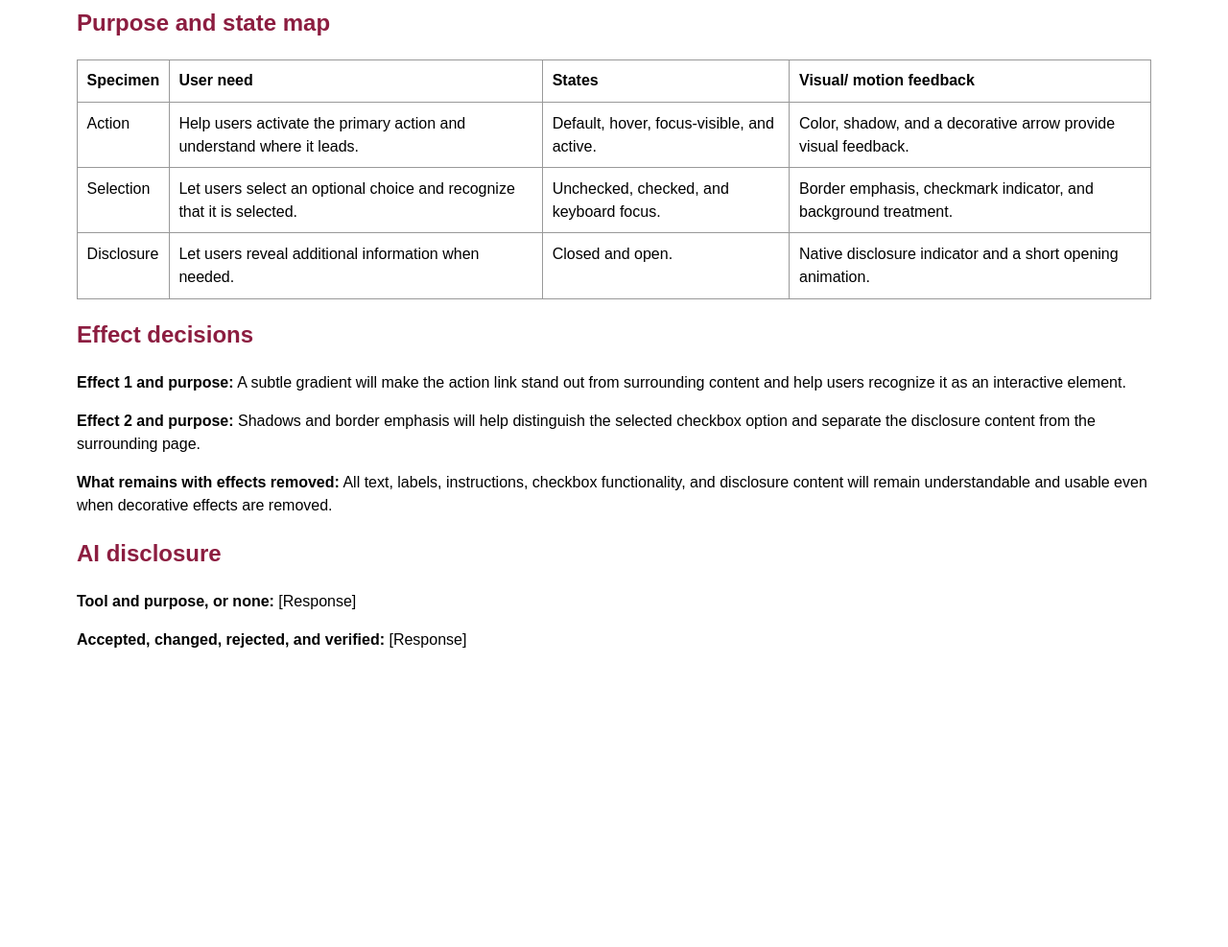
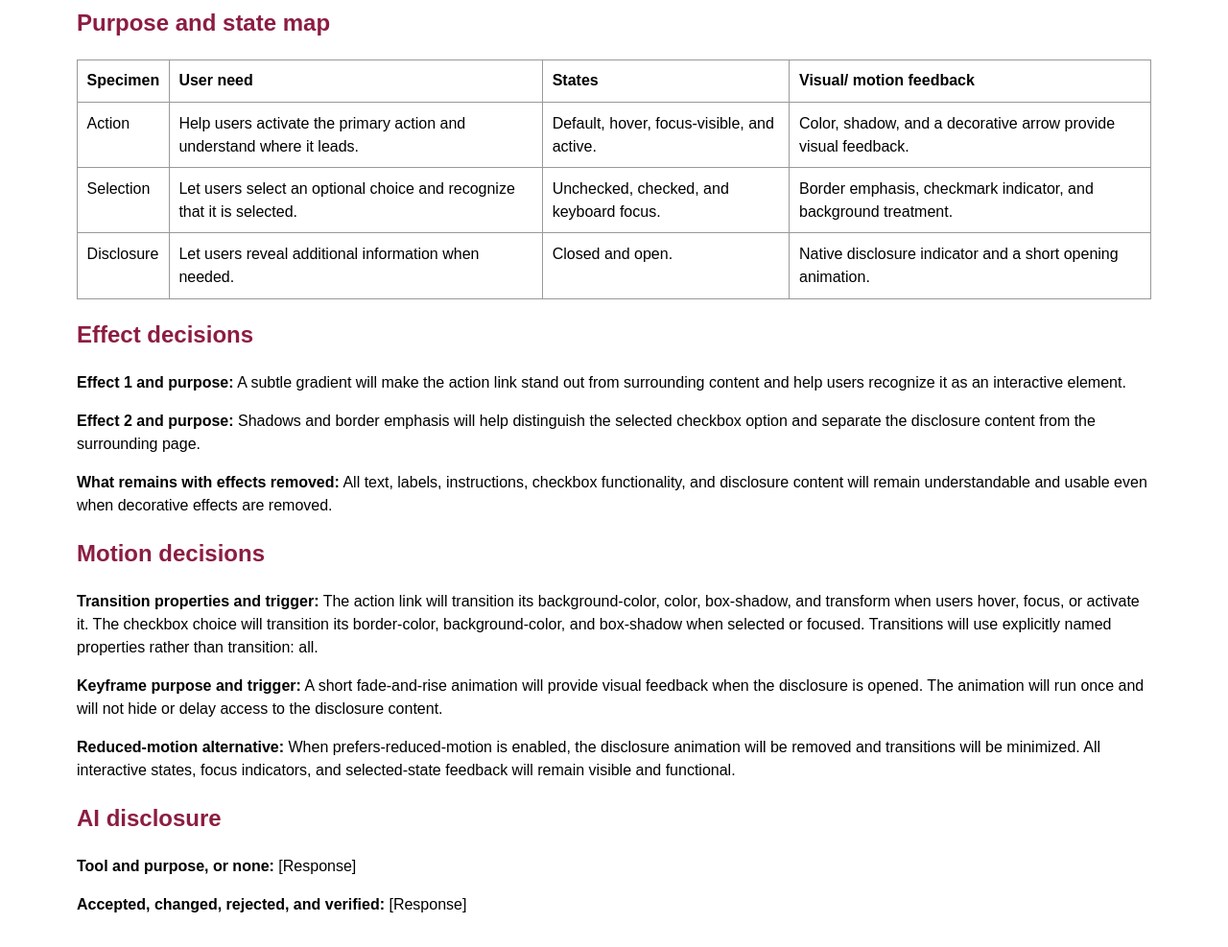
Before and after one commit to cteubank-ux/Module6-State-and-Motion-Practice-Starter, a plain HTML site: page prototype-plan.html in a window 1280 px wide. Shown: the part 101-1088 px from the top of the page at 96% size. Before the commit the page ends 812 px from the top, so only its background shows below. Drawn offline with Linux system fonts and the light colour scheme.

Commit message:
Update prototype-plan.html

```diff
--- a/prototype-plan.html
+++ b/prototype-plan.html
@@ -60,6 +60,11 @@
         <p><strong>Effect 2 and purpose:</strong> Shadows and border emphasis will help distinguish the selected checkbox option and separate the disclosure content from the surrounding page.</p>
         <p><strong>What remains with effects removed:</strong> All text, labels, instructions, checkbox functionality, and disclosure content will remain understandable and usable even when decorative effects are removed.</p>
 
+        <h2>Motion decisions</h2>
+        <p><strong>Transition properties and trigger:</strong> The action link will transition its background-color, color, box-shadow, and transform when users hover, focus, or activate it. The checkbox choice will transition its border-color, background-color, and box-shadow when selected or focused. Transitions will use explicitly named properties rather than transition: all.</p>
+        <p><strong>Keyframe purpose and trigger:</strong> A short fade-and-rise animation will provide visual feedback when the disclosure is opened. The animation will run once and will not hide or delay access to the disclosure content.</p>
+        <p><strong>Reduced-motion alternative:</strong> When prefers-reduced-motion is enabled, the disclosure animation will be removed and transitions will be minimized. All interactive states, focus indicators, and selected-state feedback will remain visible and functional.</p>
+
         <h2>AI disclosure</h2>
         <p><strong>Tool and purpose, or none:</strong> [Response]</p>
         <p><strong>Accepted, changed, rejected, and verified:</strong> [Response]</p>
```
